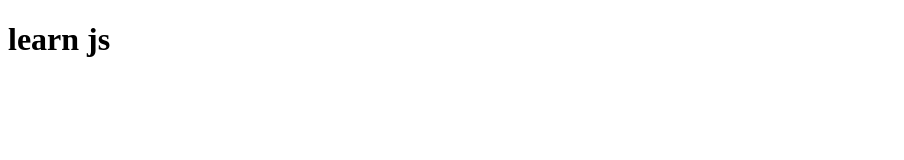
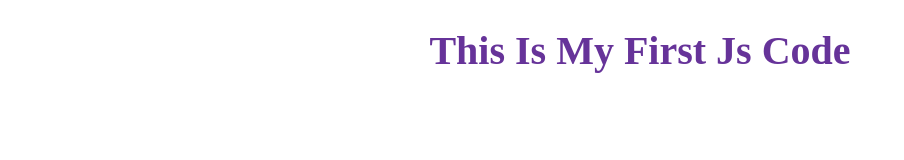
Before and after one commit to surajkavology/learn-js, a plain HTML site: page index.html in a window 1280 px wide. Shown: the whole page, without its empty margins (0-904 px from the left). Drawn offline with Linux system fonts and the light colour scheme.

Commit message:
commom changes about project

```diff
--- a/css/style.css
+++ b/css/style.css
@@ -21,3 +21,10 @@ a{
 img{
     max-width: 100%;
 }
+
+h1{
+    font-size: 40px;
+    color: rebeccapurple;
+    text-transform: capitalize;
+    text-align: center;
+}
--- a/index.html
+++ b/index.html
@@ -3,9 +3,12 @@
 <head>
     <meta charset="UTF-8">
     <meta name="viewport" content="width=device-width, initial-scale=1.0">
+    <link rel="stylesheet" href="css/style.css">
     <title>Demo js</title>
 </head>
 <body>
-    <h1>learn js</h1>
+    <div class="main">
+        <h1>this is my first js code</h1>
+    </div>
 </body>
 </html>
```
